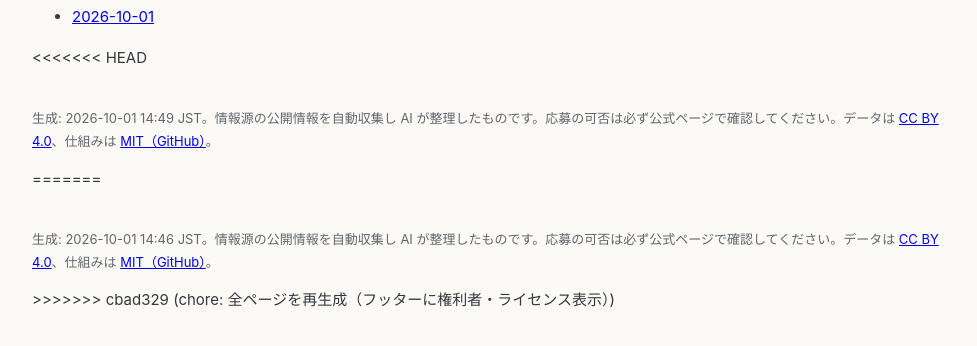
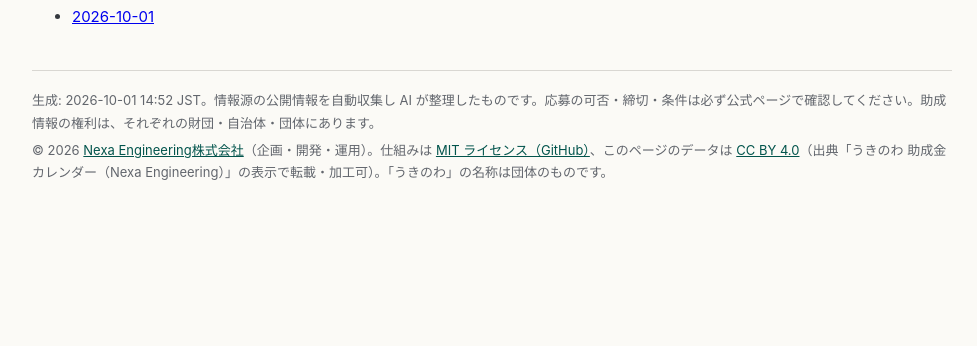
Before and after one commit to nexa-eng/ukinowa-grants, a plain HTML site: page docs/collected/index.html in a window 1280 px wide. Shown: the part 156-502 px from the top of the page, without its empty margins (148-1125 px from the left). Drawn offline with Linux system fonts and the light colour scheme.

Commit message:
chore: 全ページを再生成（フッターに権利者・ライセンス表示）

```diff
--- a/docs/collected/index.html
+++ b/docs/collected/index.html
@@ -18,15 +18,15 @@ nav a{margin-right:14px;color:var(--accent-ink)}
 .score{font-weight:700;color:var(--primary)}
 .filters{display:flex;flex-wrap:wrap;gap:8px;margin:12px 0}.filters button{border:1px solid var(--line);background:var(--surface);color:var(--text);padding:5px 12px;border-radius:999px;cursor:pointer;font-size:13px}
 .filters button[aria-pressed="true"]{background:var(--primary);color:#fff;border-color:var(--primary)}
+.foot{margin-top:40px;padding-top:14px;border-top:1px solid var(--line)}.foot p{margin:4px 0}.foot a{color:var(--accent-ink)}
 </style></head><body><div class="wrap">
 <p class="kicker">うきのわ 助成金カレンダー</p>
 <nav><a href="../index.html">募集中の一覧</a><a href="../reports/index.html">週報</a><a href="../collected/index.html">収集ログ</a><a href="../grants.ics">カレンダー購読（ics）</a><a href="../grants.json">データ（JSON）</a></nav>
 <h1>収集ログ一覧</h1><ul><li><a href="./2026-10-01.html">2026-10-01</a></li></ul>
-<<<<<<< HEAD
-<p class="muted" style="margin-top:36px">生成: 2026-10-01 14:49 JST。情報源の公開情報を自動収集し AI が整理したものです。応募の可否は必ず公式ページで確認してください。データは <a href="https://creativecommons.org/licenses/by/4.0/deed.ja">CC BY 4.0</a>、仕組みは <a href="https://github.com/nexa-eng/ukinowa-grants">MIT（GitHub）</a>。</p>
-=======
-<p class="muted" style="margin-top:36px">生成: 2026-10-01 14:46 JST。情報源の公開情報を自動収集し AI が整理したものです。応募の可否は必ず公式ページで確認してください。データは <a href="https://creativecommons.org/licenses/by/4.0/deed.ja">CC BY 4.0</a>、仕組みは <a href="https://github.com/nexa-eng/ukinowa-grants">MIT（GitHub）</a>。</p>
->>>>>>> cbad329 (chore: 全ページを再生成（フッターに権利者・ライセンス表示）)
+<footer class="foot">
+<p class="muted">生成: 2026-10-01 14:52 JST。情報源の公開情報を自動収集し AI が整理したものです。応募の可否・締切・条件は必ず公式ページで確認してください。助成情報の権利は、それぞれの財団・自治体・団体にあります。</p>
+<p class="muted">&copy; 2026 <a href="https://nexa-eng.com/">Nexa Engineering株式会社</a>（企画・開発・運用）。仕組みは <a href="https://github.com/nexa-eng/ukinowa-grants">MIT ライセンス（GitHub）</a>、このページのデータは <a href="https://creativecommons.org/licenses/by/4.0/deed.ja">CC BY 4.0</a>（出典「うきのわ 助成金カレンダー（Nexa Engineering）」の表示で転載・加工可）。「うきのわ」の名称は団体のものです。</p>
+</footer>
 </div>
 <script>
 document.querySelectorAll('.filters button').forEach(b=>b.addEventListener('click',()=>{
```
Also changed, not shown: docs/collected/2026-10-01.html (+5 -5 lines), docs/index.html (+5 -1 lines), docs/reports/2026-10-01.html (+5 -1 lines), docs/reports/index.html (+5 -1 lines), 1 other file.
